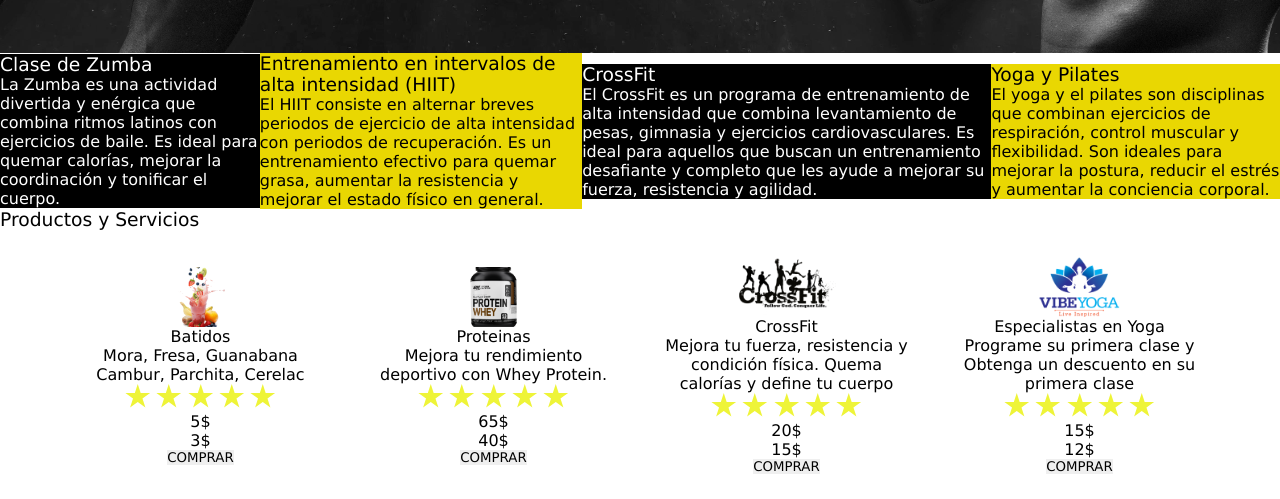
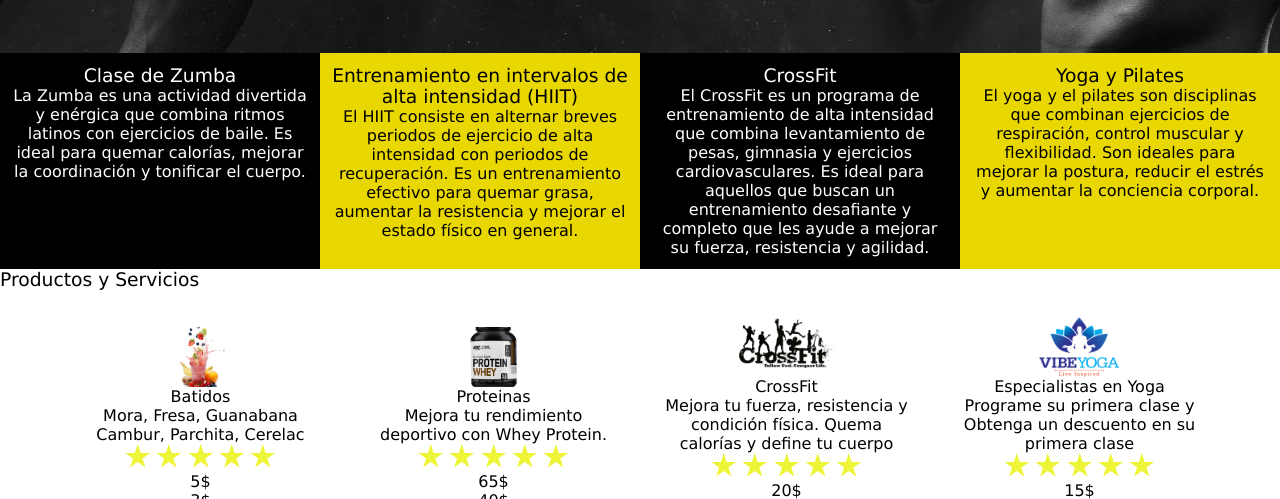
Before and after one commit to cshdcarlos/la_nota_fitnes, a plain HTML site: page index.html in a window 1280 px wide. Shown: the part 601-1100 px from the top of the page. Drawn offline with Linux system fonts and the light colour scheme.

Commit message:
Actualizado el css

```diff
--- a/style.css
+++ b/style.css
@@ -37,12 +37,11 @@
 .main__section__container {
 
     display: grid;
-    grid-template-columns: repeat(auto-fill, minmax(250px, 1fr));
+    grid-template-columns: repeat(auto-fit, minmax(250px, 1fr));
     gap: 12px;
     padding: 15px 60px;
 
 }
-
 .main__section__container__card {
 
     display: flex;
@@ -87,17 +86,20 @@
 
 .tarjetas{
 
-    display: flex;
-    align-items: center;
-    justify-content: center;
+    display:grid;
+
+grid-template-columns: repeat(auto-fit, minmax(250px, 1fr));
+text-align: center;
+
+
 }
 
 .tarjetas__informativasN{background-color: black;
     color: white;
-
+padding: 12px;
 }
 
 .tarjetas__informativasA{ background-color: #E9D702;
     color: black;
-
+    padding: 12px;
 }
```
